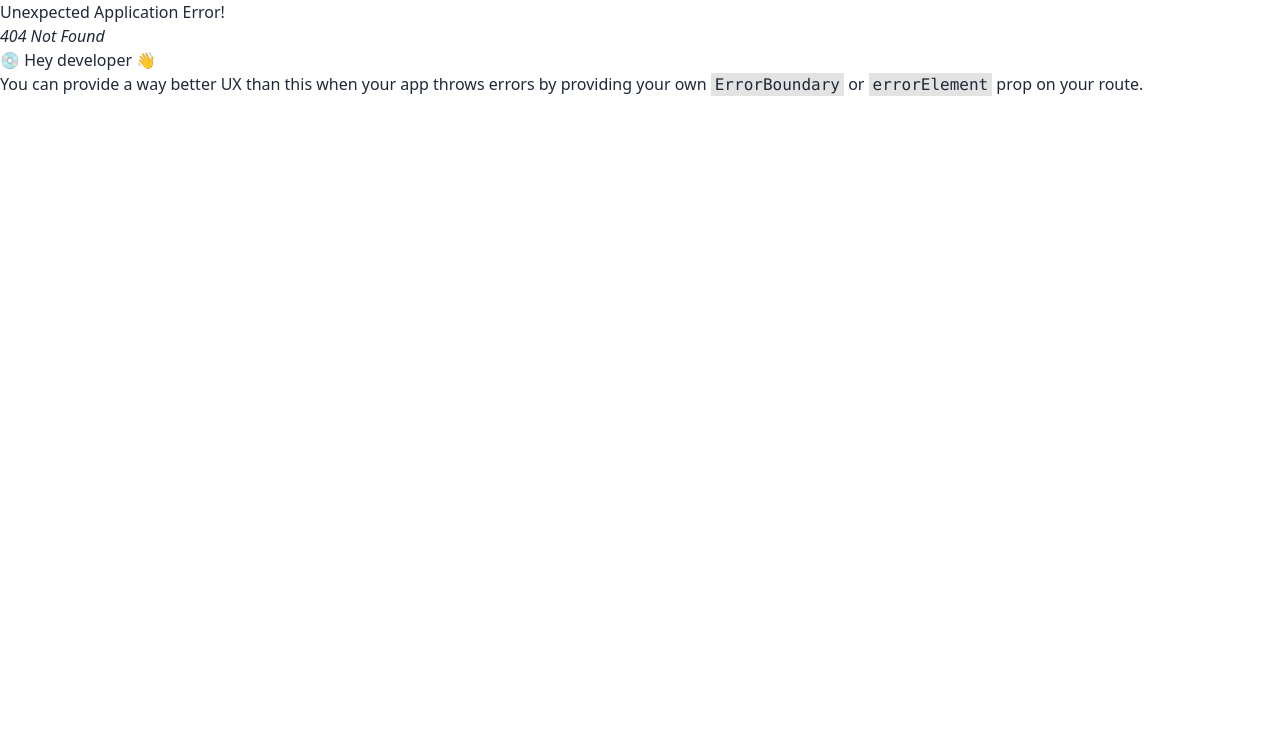
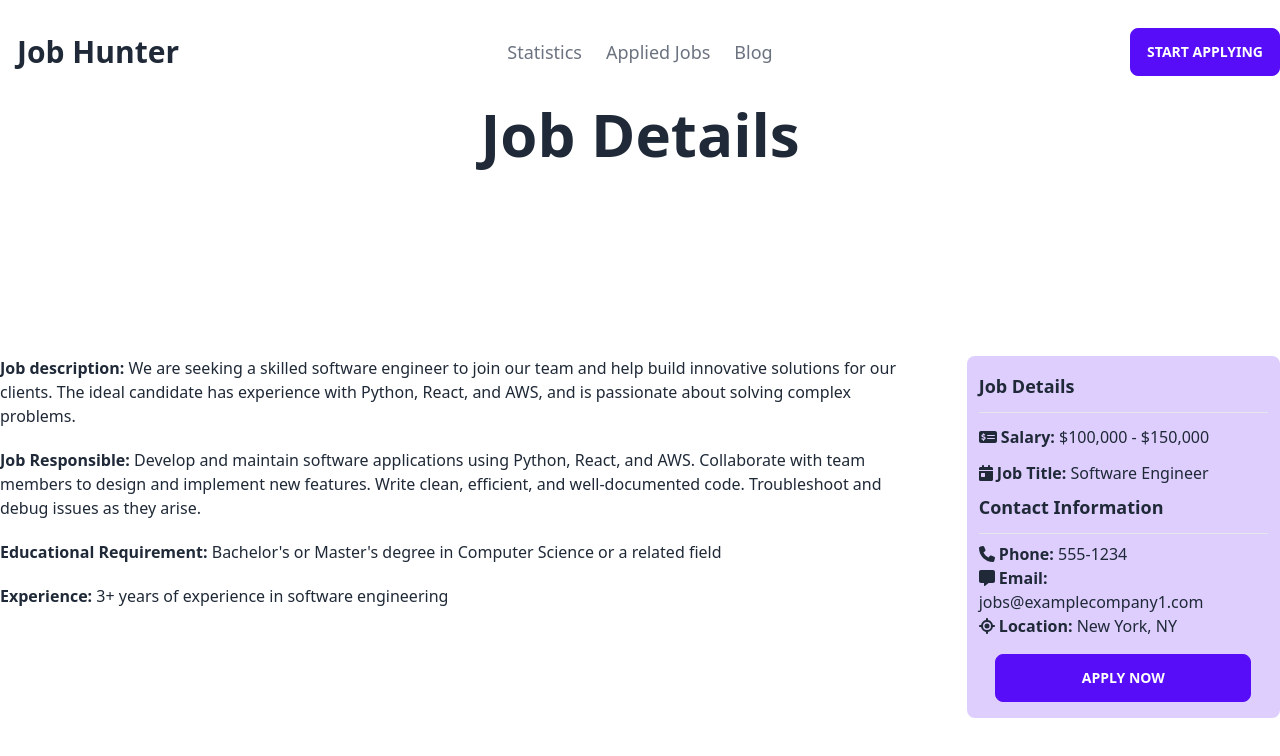
Before and after one commit to Mohiuddin-64bit/career-hub, a React (Vite) app: page /jobDetails/1 in a window 1280 px wide. Before the commit this address had no page. Shown: the top 756 px of the page. Built offline with nearby package versions, Linux system fonts and the light colour scheme.

Commit message:
Job details page done

```diff
--- a/src/component/Featured Jobs/FeaturedJobs.jsx
+++ b/src/component/Featured Jobs/FeaturedJobs.jsx
@@ -8,6 +8,10 @@ const FeaturedJobs = () => {
       .then((res) => res.json())
       .then((data) => setFeatures(data.jobs));
   }, []);
+
+  const handleId = (id) => {
+    console.log(id);
+  };
   return (
     <>
       <div className="mt-12 text-center">
@@ -17,9 +21,10 @@ const FeaturedJobs = () => {
           need. Its your future
         </p>
       </div>
-      <div className="grid grid-cols-2 gap-8 mt-12 justify-between">
-        {features.map((feature) => (
+      <div className="grid lg:grid-cols-2 gap-8 mt-12 justify-center lg:justify-between">
+        {features.slice(0, 4).map((feature) => (
           <FeaturedJobsDetails
+            handleId={handleId}
             key={feature.id}
             feature={feature}
           ></FeaturedJobsDetails>
--- a/src/component/Featured Jobs/FeaturedJobsDetails.jsx
+++ b/src/component/Featured Jobs/FeaturedJobsDetails.jsx
@@ -3,10 +3,11 @@ import { Link } from "react-router-dom";
 import { FontAwesomeIcon } from "@fortawesome/react-fontawesome";
 import { faLocation, faMoneyBill } from "@fortawesome/free-solid-svg-icons";
 
-const FeaturedJobsDetails = ({ feature }) => {
+const FeaturedJobsDetails = ({ feature, handleId }) => {
   const {
     company_logo,
     job_title,
+    id,
     company_name,
     remote_or_onsite,
     location,
@@ -27,7 +28,7 @@ const FeaturedJobsDetails = ({ feature }) => {
             {fulltime_or_parttime}
           </p>
         </div>
-        <div className="flex gap-3">
+        <div className="lg:flex gap-3">
           <p>
           <FontAwesomeIcon icon={faMoneyBill} /> {salary}
           </p>
@@ -35,7 +36,7 @@ const FeaturedJobsDetails = ({ feature }) => {
             <FontAwesomeIcon icon={faLocation} /> {location}
           </p>
         </div>
-        <Link>
+        <Link to={`jobDetails/${id}`}>
           <button className="btn btn-primary mt-5">View Details</button>
         </Link>
       </div>
--- a/src/component/Header.jsx
+++ b/src/component/Header.jsx
@@ -5,9 +5,9 @@ import FeaturedJobs from "./Featured Jobs/FeaturedJobs";
 const Header = () => {
   return (
     <div>
-      <div className="flex mt-20 justify-between">
-        <div  >
-          <div className="w-2/4">
+      <div className="lg:flex mt-20 justify-between px-5 lg:px-0">
+        <div>
+          <div className="lg:w-2/4">
             <h1 className="text-6xl font-extrabold tracking-widest">
               One Step Closer To Your{" "}
               <span className="text-primary">Dream Job</span>
@@ -17,7 +17,9 @@ const Header = () => {
               you need. Its your future. Come find it. Manage all your job
               application from start to finish.
             </p>
-            <button className="btn btn-primary mt-5">Get Started</button>
+            <div className="text-center lg:text-left">
+            <button className="btn btn-primary my-5">Get Started</button>
+            </div>
           </div>
         </div>
         <div className="mx-auto">
--- a/src/component/JobCategory/JobCategory.jsx
+++ b/src/component/JobCategory/JobCategory.jsx
@@ -19,7 +19,7 @@ const JobCategory = () => {
           need. Its your future
         </p>
       </div>
-      <div className="flex justify-between mt-12">
+      <div className="lg:flex  justify-between mt-12">
       {jobs.map((job) => <JobCategoryDetails key={job.id} job={job}></JobCategoryDetails>)}
       </div>
     </div>
--- a/src/component/JobCategory/JobCategoryDetails.jsx
+++ b/src/component/JobCategory/JobCategoryDetails.jsx
@@ -1,14 +1,16 @@
-import React from 'react';
+import React from "react";
 
-const JobCategoryDetails = ({job}) => {
-  const {title, company, location, logo} = job
+const JobCategoryDetails = ({ job }) => {
+  const { title, company, location, logo } = job;
   return (
     <>
       <div>
-        <div className='bg-slate-100 p-8 rounded-lg'>
-          <img src={logo} alt="" />
-          <h3 className='font-bold mt-4'>{title}</h3>
-          <p className='text-gray-500'>{location}</p>
+        <div className="bg-slate-100 mb-2 p-8 rounded-lg text-center">
+          <div className="flex justify-center">
+            <img src={logo} alt="" />
+          </div>
+          <h3 className="font-bold mt-4">{title}</h3>
+          <p className="text-gray-500">{location}</p>
         </div>
       </div>
     </>
--- /dev/null
+++ b/src/component/JobDetails.jsx
@@ -0,0 +1,109 @@
+import React, { useEffect, useState } from "react";
+import { Link, useLoaderData, useParams } from "react-router-dom";
+import { FontAwesomeIcon } from "@fortawesome/react-fontawesome";
+import {
+  faCalendarDay,
+  faLocation,
+  faMessage,
+  faMoneyBill,
+  faMoneyCheckDollar,
+  faPhone,
+} from "@fortawesome/free-solid-svg-icons";
+
+const JobDetails = () => {
+  const { id } = useParams();
+  const { jobs } = useLoaderData();
+
+  const [job, setJob] = useState([]);
+
+  useEffect(() => {
+    if (jobs) {
+      const foundJob = jobs.find((job) => job.id.toString() === id);
+      setJob(foundJob);
+    }
+  }, [id, jobs]);
+
+  if (!job) {
+    return <div>Loading...</div>;
+  }
+
+  const {
+    company_logo,
+    job_title,
+    company_name,
+    remote_or_onsite,
+    location,
+    fulltime_or_parttime,
+    salary,
+    job_description,
+    job_responsibility,
+    educational_requirements,
+    experiences,
+    contact_information,
+  } = job;
+
+  console.log(contact_information);
+  return (
+    <>
+    <h1 className="font-bold text-center text-2xl lg:text-6xl mb-12 lg:mb-48">Job Details</h1>
+      <div className="lg:flex gap-12 px-5 lg:px-0">
+        <div>
+          <p className="mb-5">
+            <span className="font-bold">Job description: </span>
+            {job_description}
+          </p>
+          <p className="mb-5">
+            <span className="font-bold">Job Responsible: </span>
+            {job_responsibility}
+          </p>
+          <p className="mb-5">
+            <span className="font-bold">Educational Requirement:</span>{" "}
+            {educational_requirements}
+          </p>
+          <p>
+            <span className="font-bold">Experience: </span> {experiences}
+          </p>
+        </div>
+        <div className="bg-primary bg-opacity-20 py-4 px-3 rounded-lg w-full mt-12 lg:mt-0 lg:w-1/2">
+          <div>
+            <h2 className="mb-3 font-bold text-lg">Job Details</h2>
+            <hr />
+            <p className="mt-3">
+              <FontAwesomeIcon icon={faMoneyCheckDollar} />{" "}
+              <span className="font-bold">Salary:</span> {salary}
+            </p>
+            <p className="mt-3">
+              <FontAwesomeIcon icon={faCalendarDay} />{" "}
+              <span className="font-bold">Job Title:</span> {job_title}
+            </p>
+          </div>
+          <div className="mt-2">
+            <h2 className="mb-3 font-bold text-lg">Contact Information</h2>
+            <hr />
+            <p className="mt-2">
+              <FontAwesomeIcon icon={faPhone} />{" "}
+              <span className="font-bold">Phone:</span>{" "}
+              {contact_information?.phone}
+            </p>
+            <p>
+              <FontAwesomeIcon icon={faMessage} />{" "}
+              <span className="font-bold">Email:</span>{" "}
+              {contact_information?.email}
+            </p>
+            <p>
+              <FontAwesomeIcon icon={faLocation} />{" "}
+              <span className="font-bold">Location:</span> {location}
+            </p>
+          </div>
+          <div className="text-center mt-4">
+            <Link>
+              <button className="btn btn-wide btn-primary">Apply Now</button>
+            </Link>
+          </div>
+        </div>
+      </div>
+    </>
+  );
+};
+
+export default JobDetails;
--- a/src/component/Navbar.jsx
+++ b/src/component/Navbar.jsx
@@ -3,7 +3,7 @@ import { Link } from "react-router-dom";
 
 const Navbar = () => {
   return (
-    <div>
+    <div className="px-5 lg:px-0">
       <div className="navbar bg-base-100 py-7 px-0">
         <div className="navbar-start">
           <div className="dropdown">
@@ -28,11 +28,15 @@ const Navbar = () => {
               className="menu menu-compact dropdown-content mt-3 p-2 shadow bg-base-100 rounded-box w-52"
             >
               <li>
-                <a>Item 1</a>
+                <Link className=" text-lg text-gray-500">Statistics</Link>
+                <Link className=" text-lg text-gray-500">Applied Jobs</Link>
+                <Link className=" text-lg text-gray-500">Blog</Link>
               </li>
             </ul>
           </div>
-          <Link to='/'><a className="btn btn-ghost normal-case text-3xl font-bold">Job Hunter</a></Link>
+          <Link to="/" className="btn btn-ghost normal-case text-lg lg:text-3xl font-bold">
+            Job Hunter
+          </Link>
         </div>
         <div className="navbar-center hidden lg:flex gap-6">
           <Link className=" text-lg text-gray-500">Statistics</Link>
@@ -44,7 +48,6 @@ const Navbar = () => {
         </div>
       </div>
     </div>
-
   );
 };
 
--- a/src/main.jsx
+++ b/src/main.jsx
@@ -4,6 +4,8 @@ import App from "./App";
 import "./index.css";
 import { createBrowserRouter, RouterProvider } from "react-router-dom";
 import Header from "./component/Header";
+import JobDetails from "./component/JobDetails";
+
 
 const router = createBrowserRouter([
   {
@@ -14,6 +16,12 @@ const router = createBrowserRouter([
         path: '/',
         element: <Header></Header>
       },
+      {
+        path: 'jobDetails/:id',
+        element: <JobDetails></JobDetails>,
+        loader: () => fetch('/6jobsDetails.json')
+
+      }
     ]
   },
 ]);
```
